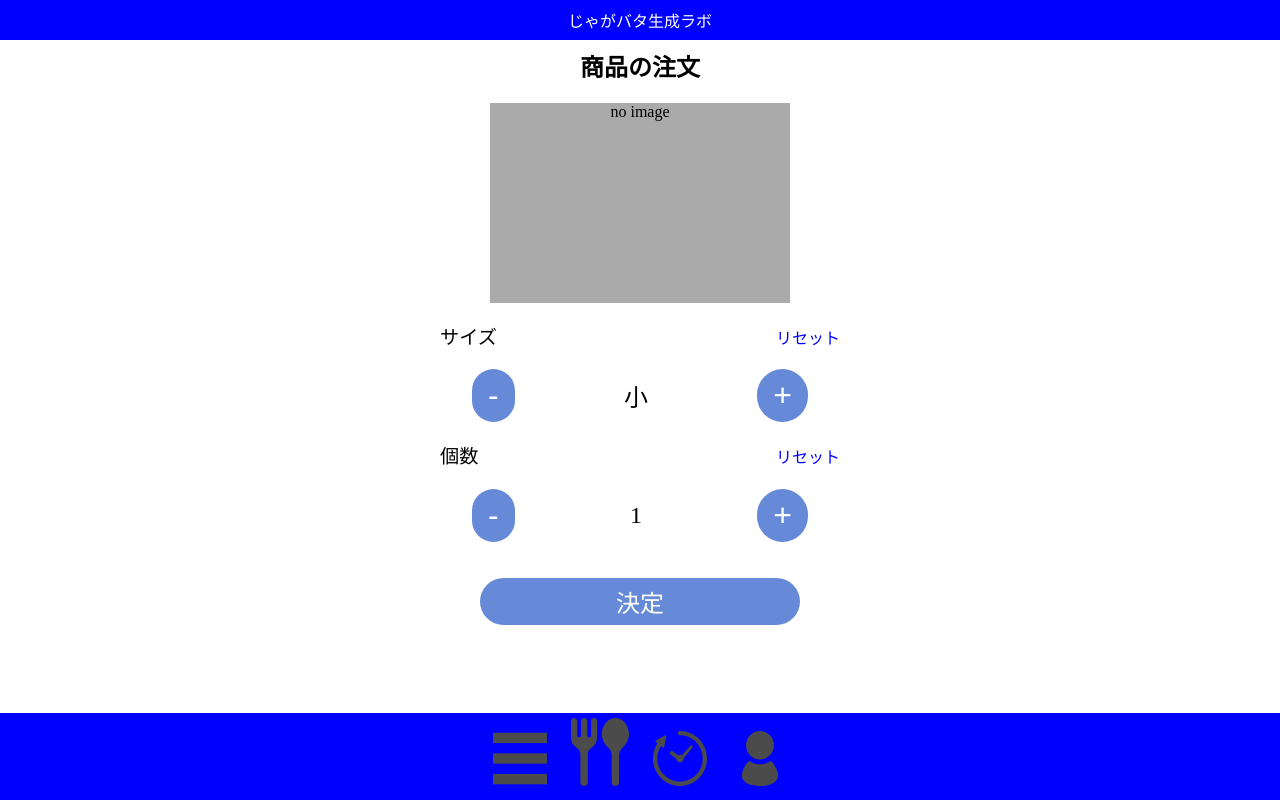
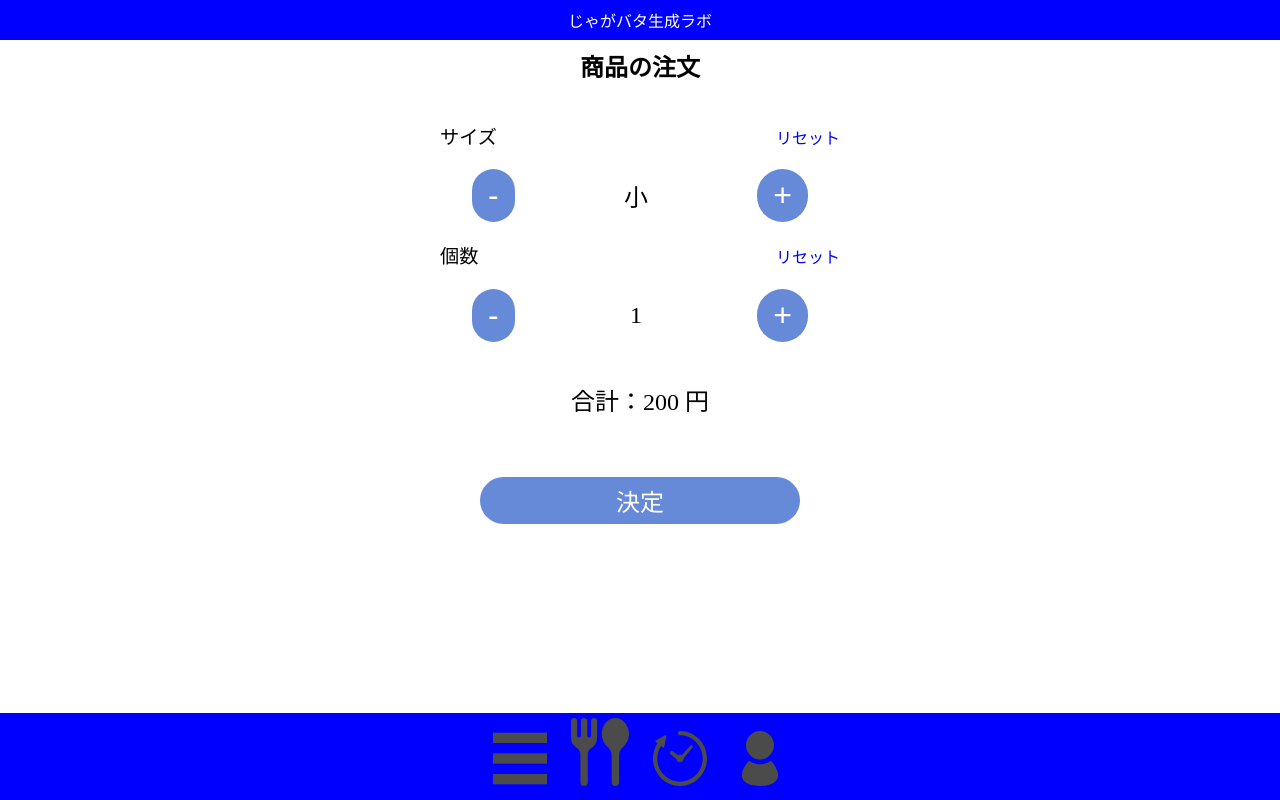
Before and after one commit to mokuzai-cell/jaga_labo, a Vue app: page / in a window 1280 px wide. Both pictures are taken after a click on the button 600 px from the left and 760 px from the top of the page. Built offline with nearby package versions, Linux system fonts and the light colour scheme.

Commit message:
タイトル変更

```diff
--- a/index.html
+++ b/index.html
@@ -1,10 +1,10 @@
 <!doctype html>
-<html lang="">
+<html lang="ja">
   <head>
     <meta charset="UTF-8" />
     <link rel="icon" href="/public/roboicon.jpg" />
     <meta name="viewport" content="width=device-width, initial-scale=1.0" />
-    <title>Vite App</title>
+    <title>ロボットクリエイターズ　じゃがバタ生成ラボ</title>
     <style></style>
   </head>
   <body>
--- a/src/App.vue
+++ b/src/App.vue
@@ -19,11 +19,16 @@ onMounted(() => {
     let oh2 = JSON.parse(oh)
     orderHistory = oh2
   }
+  let tb = localStorage.getItem('tab')
+  if (tb && tb != '') {
+    if (tb == 'main' || tb == 'order' || tb == 'history' || tb == 'us') {
+      nowTab.value = tb
+    }
+  }
 })
 </script>
 
 <template>
-  <title>ロボットクリエイターズ　じゃがバタ生成ラボ</title>
   <header>じゃがバタ生成ラボ</header>
   <main>
     <Tab_main v-if="nowTab == 'main'" v-model="nowTab" />
--- a/src/Footer.vue
+++ b/src/Footer.vue
@@ -7,6 +7,7 @@ let nowTab = defineModel<'main' | 'order' | 'history' | 'us'>()
 
 function changeHandler(tab: 'main' | 'order' | 'history' | 'us') {
   nowTab.value = tab
+  localStorage.setItem('tab', tab)
 }
 </script>
 
--- a/src/OrderForm.vue
+++ b/src/OrderForm.vue
@@ -65,12 +65,20 @@ function makeOrder() {
   }
   return order
 }
+function getmoney() {
+  if (goods.money) {
+    if (goods.money[type.value]) {
+      return goods.money[type.value]
+    }
+  }
+  return 0
+}
 </script>
 <template>
   <div class="formWrapper">
     <div>
-      <img v-if="imgsrc" :src="imgsrc" class="formImg" />
-      <p v-if="!imgsrc" class="formImg noimg">no image</p>
+      <!--<img v-if="imgsrc" :src="imgsrc" class="formImg" />
+      <p v-if="!imgsrc" class="formImg noimg">no image</p>-->
     </div>
     <div class="mini_wrapper">
       <div class="wrap_title">
@@ -94,6 +102,7 @@ function makeOrder() {
         <button class="pmBtn" @click="() => countHandlar(1)">+</button>
       </div>
     </div>
+    <p class="allmoney">合計：{{ (getmoney() ?? 0) * count }} 円</p>
     <button id="confirmBtn" @click="clickHandlar">決定</button>
   </div>
 </template>
@@ -112,6 +121,10 @@ function makeOrder() {
     color: blue;
     cursor: pointer;
   }
+}
+.allmoney {
+  font-size: 1.5em;
+  margin-top: 40px;
 }
 a:hover {
   color: aqua;
@@ -164,7 +177,7 @@ a:hover {
   border-bottom: none;
 }
 .formImg {
-  width: 75%;
+  width: 50%;
   aspect-ratio: 3 / 2;
   margin: 0 auto;
 }
--- a/src/Tab_main.vue
+++ b/src/Tab_main.vue
@@ -5,6 +5,7 @@ let nowTab = defineModel<'main' | 'order' | 'history' | 'us'>()
 
 function changeTab(newTab: 'main' | 'order' | 'history' | 'us') {
   nowTab.value = newTab
+  localStorage.setItem('tab', newTab)
 }
 </script>
 
```
